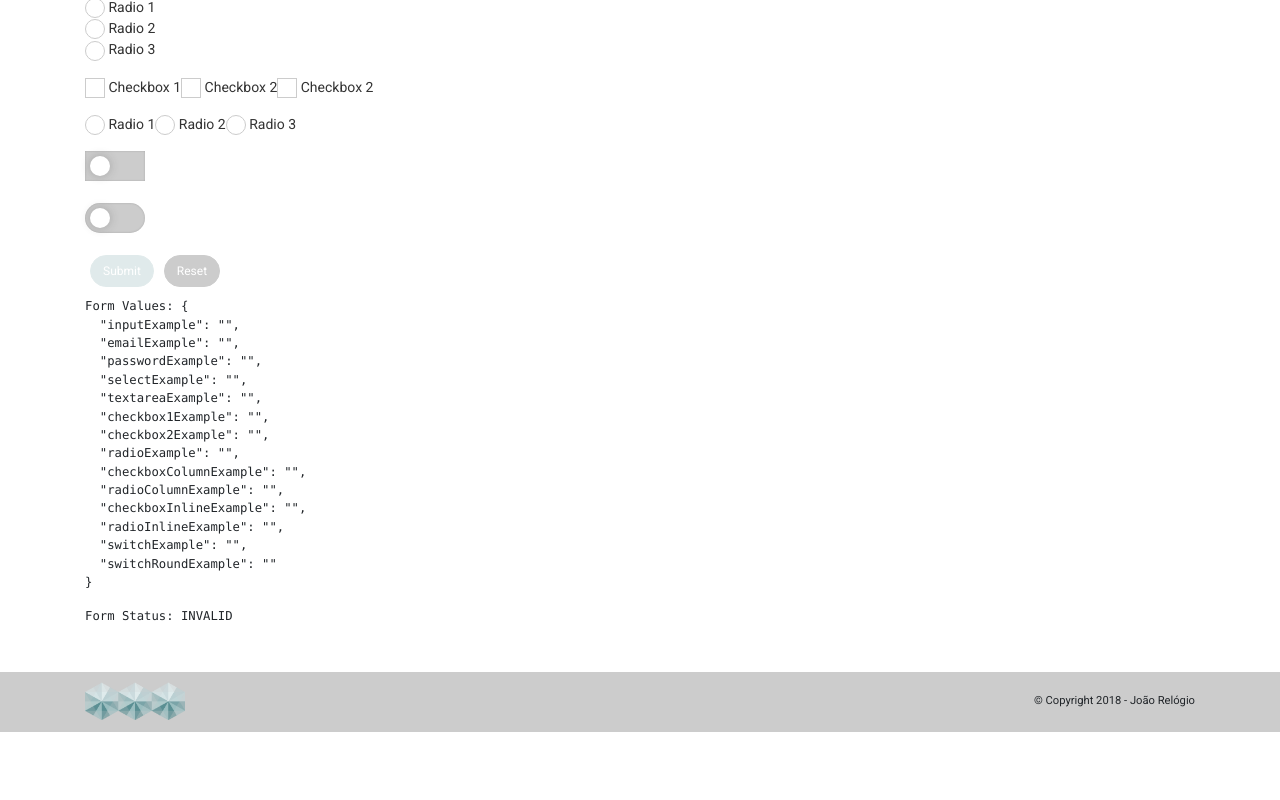
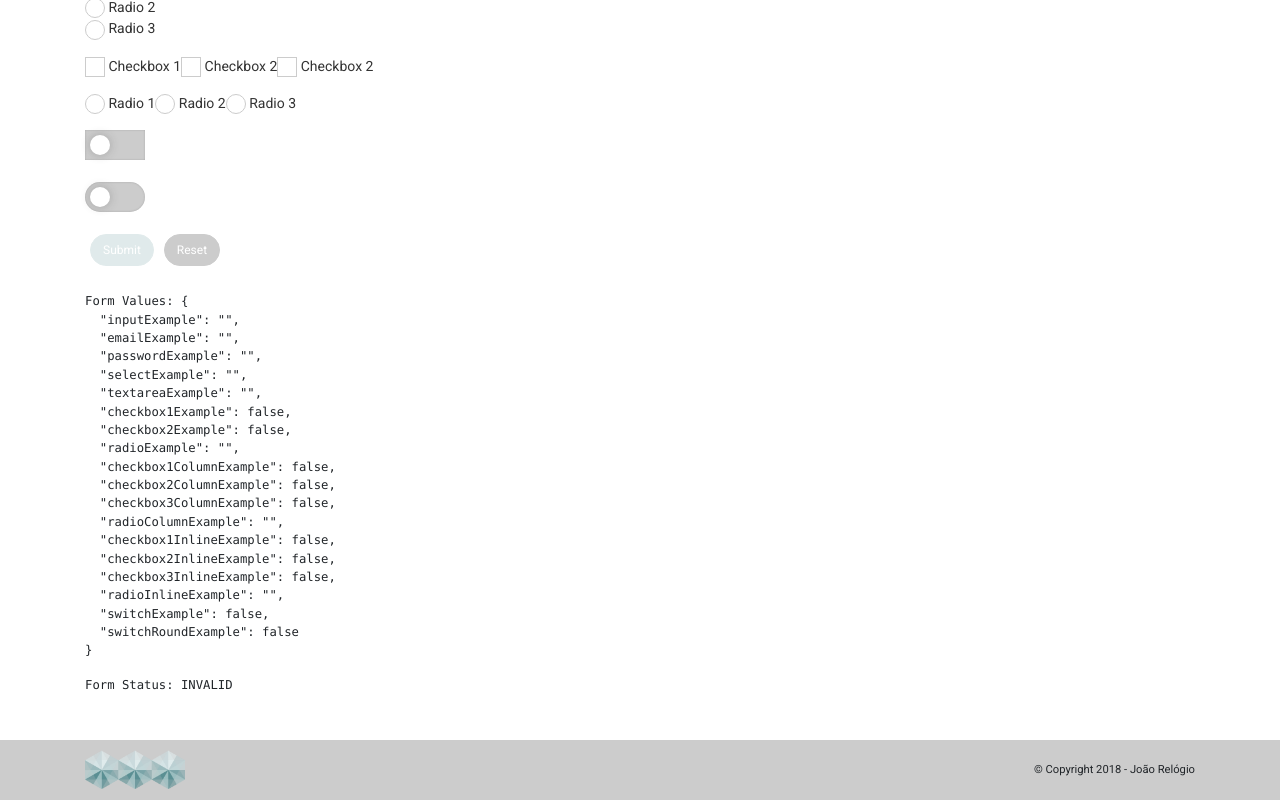
Before and after one commit to joaorelogio/aourivesariacosta, an Angular app: page /styles in a window 1280 px wide. Shown: the part 1774-2574 px from the top of the page. Before the commit the page ends 2506 px from the top, so only its background shows below. Built offline with nearby package versions, Linux system fonts and the light colour scheme; a web font is replaced by a local one; what ngx-pipes would draw is missing.

Commit message:
woking in validation forms

```diff
--- a/src/app/components/style-guide/style-guide.component.html
+++ b/src/app/components/style-guide/style-guide.component.html
@@ -76,21 +76,12 @@
             <label for="formExampleInput">Example label</label>
             <input formControlName="inputExample" type="text" id="formExampleInput" placeholder="Example input">
             <small id="inputHelp" class="form-text text-muted">Lorem ipsum dolor sit amet, consectetur adipiscing elit.</small>
-            <span class="error-label" *ngIf="this.exampleForm.get('inputExample').errors.required">
-              Campo Obrigatório
-            </span>
           </div>
           <div class="form-group">
             <label for="exampleInputEmail">Email address</label>
             <input formControlName="emailExample" type="email" id="exampleInputEmail" aria-describedby="emailHelp"
               placeholder="Enter email">
             <small id="emailHelp" class="form-text text-muted">Lorem ipsum dolor sit amet, consectetur adipiscing elit.</small>
-            <div class="invalid-feedback" *ngIf="(this.exampleForm.get('emailExample').dirty || this.exampleForm.get('emailExample').touched) && this.exampleForm.get('emailExample').invalid && this.exampleForm.get('emailExample').errors.required">
-              Email is required.
-            </div>
-            <div *ngIf="(this.exampleForm.get('emailExample').dirty || this.exampleForm.get('emailExample').touched) && this.exampleForm.get('emailExample').invalid && this.exampleForm.get('emailExample').errors.invalidEmail">
-              Value has to be a valid email address.
-            </div>
           </div>
           <div class="form-group">
             <label for="exampleInputPassword">Password</label>
@@ -159,17 +150,17 @@
           <div class="form-group">
             <div class="checkbox-wrapper checkbox-column">
               <label>
-                <input formControlName="checkboxColumnExample" type="checkbox" value="Checkbox 1 Column">
+                <input formControlName="checkbox1ColumnExample" type="checkbox" value="Checkbox 1 Column">
                 <span></span>
                 Checkbox 1
               </label>
               <label>
-                <input formControlName="checkboxColumnExample" type="checkbox" value="Checkbox 2 Column">
+                <input formControlName="checkbox2ColumnExample" type="checkbox" value="Checkbox 2 Column">
                 <span></span>
                 Checkbox 2
               </label>
               <label>
-                <input formControlName="checkboxColumnExample" type="checkbox" value="Checkbox 3 Column">
+                <input formControlName="checkbox3ColumnExample" type="checkbox" value="Checkbox 3 Column">
                 <span></span>
                 Checkbox 2
               </label>
@@ -197,17 +188,17 @@
           <div class="form-group">
             <div class="checkbox-wrapper checkbox-inline">
               <label>
-                <input formControlName="checkboxInlineExample" type="checkbox" value="Checkbox 1 Inline">
+                <input formControlName="checkbox1InlineExample" type="checkbox" value="Checkbox 1 Inline">
                 <span></span>
                 Checkbox 1
               </label>
               <label>
-                <input formControlName="checkboxInlineExample" type="checkbox" value="Checkbox 2 Inline">
+                <input formControlName="checkbox2InlineExample" type="checkbox" value="Checkbox 2 Inline">
                 <span></span>
                 Checkbox 2
               </label>
               <label>
-                <input formControlName="checkboxInlineExample" type="checkbox" value="Checkbox 3 Inline">
+                <input formControlName="checkbox3InlineExample" type="checkbox" value="Checkbox 3 Inline">
                 <span></span>
                 Checkbox 2
               </label>
@@ -248,8 +239,14 @@
               </label>
             </div>
           </div>
-          <button type="submit" class="btn aoc-btn btn-blue" [disabled]="!exampleForm.valid">Submit</button>
-          <button type="button" class="btn aoc-btn btn-gray" (click)="onReset()">Reset</button>
+          <!-- ERROR MESSAGES -->
+          <div class="form-group alert alert-danger text-center" *ngIf="exampleForm.get('emailExample').dirty && exampleForm.get('emailExample').errors && exampleForm.get('emailExample').errors.invalidPhoneNumber">
+            Email Inválido
+          </div>
+          <div class="form-group">
+            <button type="submit" class="btn aoc-btn btn-blue" [disabled]="!exampleForm.valid">Submit</button>
+            <button type="button" class="btn aoc-btn btn-gray" (click)="onReset()">Reset</button>
+          </div>
         </form>
       </div>
     </div>
--- a/src/app/components/style-guide/style-guide.component.ts
+++ b/src/app/components/style-guide/style-guide.component.ts
@@ -21,20 +21,24 @@ export class StyleGuideComponent implements OnInit {
 
   createExampleForm() {
     this.exampleForm = this.fb.group({
-      inputExample: new FormControl('', [Validators.required, FormValidators.phoneNumber]),
+      inputExample: new FormControl('', [Validators.required]),
       emailExample: new FormControl('', [Validators.required, Validators.email]),
       passwordExample: new FormControl('', [Validators.required, Validators.minLength(8)]),
       selectExample: new FormControl('', [Validators.required]),
       textareaExample: new FormControl('', [Validators.required]),
-      checkbox1Example: new FormControl('', [Validators.required]),
-      checkbox2Example: new FormControl('', [Validators.required]),
+      checkbox1Example: new FormControl(false, [Validators.requiredTrue]),
+      checkbox2Example: new FormControl(false, [Validators.requiredTrue]),
       radioExample: new FormControl('', [Validators.required]),
-      checkboxColumnExample: new FormControl('', [Validators.required]),
+      checkbox1ColumnExample: new FormControl(false, [Validators.requiredTrue]),
+      checkbox2ColumnExample: new FormControl(false, [Validators.requiredTrue]),
+      checkbox3ColumnExample: new FormControl(false, [Validators.requiredTrue]),
       radioColumnExample: new FormControl('', [Validators.required]),
-      checkboxInlineExample: new FormControl('', [Validators.required]),
+      checkbox1InlineExample: new FormControl(false, [Validators.requiredTrue]),
+      checkbox2InlineExample: new FormControl(false, [Validators.requiredTrue]),
+      checkbox3InlineExample: new FormControl(false, [Validators.requiredTrue]),
       radioInlineExample: new FormControl('', [Validators.required]),
-      switchExample: new FormControl('', [Validators.required]),
-      switchRoundExample: new FormControl('', [Validators.required])
+      switchExample: new FormControl(false, [Validators.requiredTrue]),
+      switchRoundExample: new FormControl(false, [Validators.requiredTrue])
     });
   }
 
--- a/src/app/services/form-validators.service.ts
+++ b/src/app/services/form-validators.service.ts
@@ -6,16 +6,6 @@ import { AbstractControl, Validators } from '@angular/forms';
 })
 export class FormValidators extends Validators {
 
-  static MatchPassword(control: AbstractControl) {
-    const password = control.get('pwd').value;
-    const confirmPassword = control.get('confirm_pwd').value;
-    if (password !== confirmPassword) {
-      control.get('confirm_pwd').setErrors({ MatchPassword: true });
-    } else {
-      return null;
-    }
-  }
-
   static phoneNumber(control: AbstractControl) {
     const re = /(^[+]{1}[0-9]{3}[2]{1}[0-9]{8}$)|(^[0]{2}[0-9]{3}[2]{1}[0-9]{8}$)|(^[2]{1}[0-9]{8}$)/;
     return re.test(control.value) || !control.value ? null : { invalidPhoneNumber: true };
```
